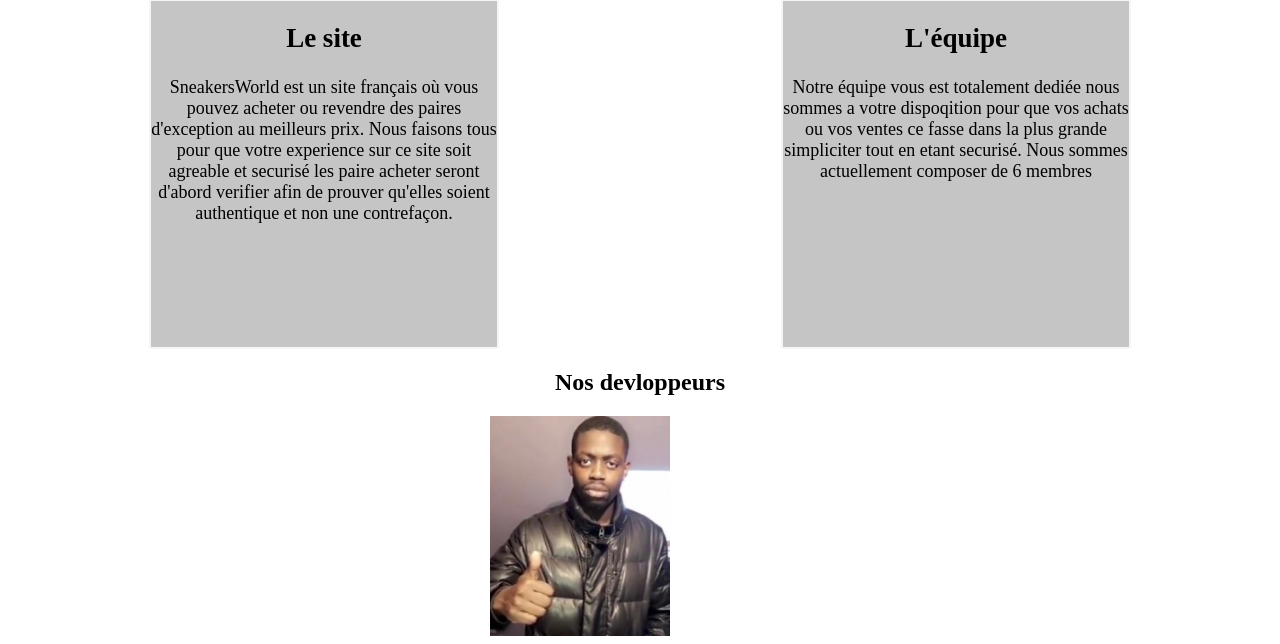
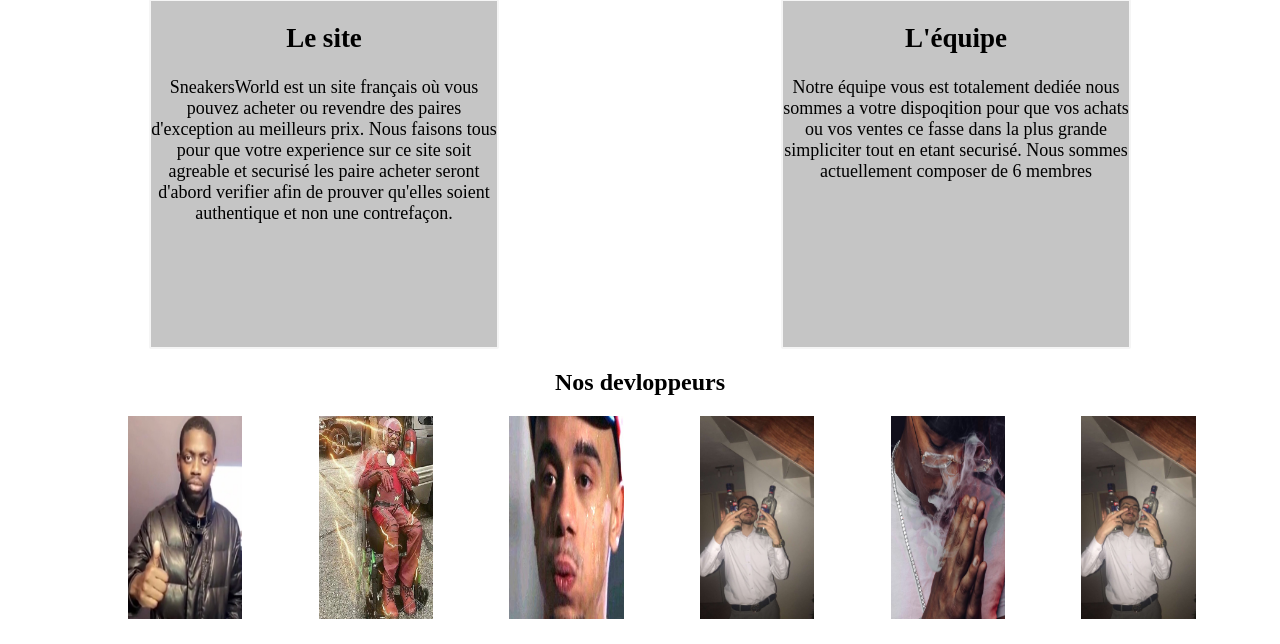
Before and after one commit to codingfactory-by-itescia/SneakersWorld, a PHP site: page /prez.html in a window 1280 px wide. Shown: the part 256-900 px from the top of the page. After the commit the page ends 875 px from the top, so only its background shows below. Run offline with PHP 8.4, Linux system fonts and the light colour scheme.

Commit message:
fin page merwan

```diff
--- a/presentation/prez.css
+++ b/presentation/prez.css
@@ -125,25 +125,34 @@ a{
 
 .devo{
     display: flex;
-    justify-content: center;
+	justify-content: space-between;
+	margin-left: 120px;
 }
 * {box-sizing: border-box}
 
-/* Container needed to position the overlay. Adjust the width as needed */
 .dev_pic {
   position: relative;
   width: 50%;
   max-width: 300px;
 }
 
-/* Make the image to responsive */
 .image {
   display: block;
   width: 60%;
-  height: auto;
+  height: 100%;
+}
+.image2{
+	display: block;
+	width: 65%;
+	height: auto;
+}
+.image3{
+	display: block;
+	width: 60%;
+	height: 100%;
 }
 
-/* The overlay effect - lays on top of the container and over the image */
+
 .overlay {
   position: absolute;
   bottom: 0;
@@ -159,7 +168,6 @@ a{
   text-align: center;
 }
 
-/* When you mouse over the container, fade in the overlay title */
 .dev_pic:hover .overlay {
   opacity: 1;
 }
--- a/presentation/prez.html
+++ b/presentation/prez.html
@@ -75,6 +75,25 @@
             <img src="images/IMG_3459.jpg" alt="Avatar" class="image">
             <div class="overlay">Merwan Laouini</div>
     </div>
+    <div class="dev_pic">
+        <img src="images/angel.jpeg" alt="Avatar" class="image">
+        <div class="overlay">Angel Moreau</div>
+    </div>
+    <div class="dev_pic">
+            <img src="images/Walid.png" alt="Avatar" class="image">
+            <div class="overlay">Walid Haddoury</div>
+    </div>
+    <div class="dev_pic">
+        <img src="images/alexis.jpeg" alt="Avatar" class="image">
+        <div class="overlay">Alexis Majchrzak</div>
+    </div>
+    <div class="dev_pic">
+        <img src="images/alex 2.jpeg" alt="Avatar" class="image">
+        <div class="overlay">Axel Demorest</div>
+    </div><div class="dev_pic">
+        <img src="images/alexis.jpeg" alt="Avatar" class="image">
+        <div class="overlay">Nohan Marie-Louise </div>
+    </div>
 </div>
 
 </body>
```
Also changed, not shown: presentation/images/Walid.png (added), presentation/images/alex 2.jpeg (added), presentation/images/alexis.jpeg (added), presentation/images/angel.jpeg (added), 1 other file.
